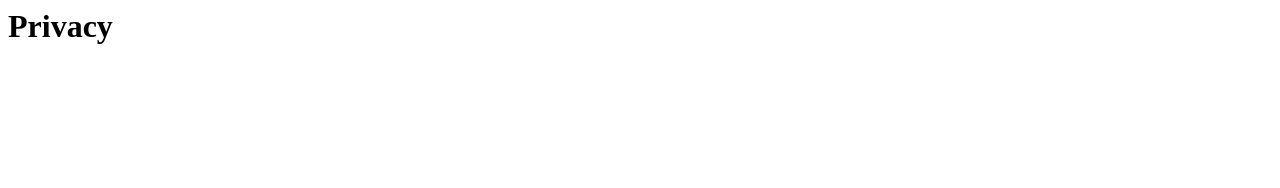
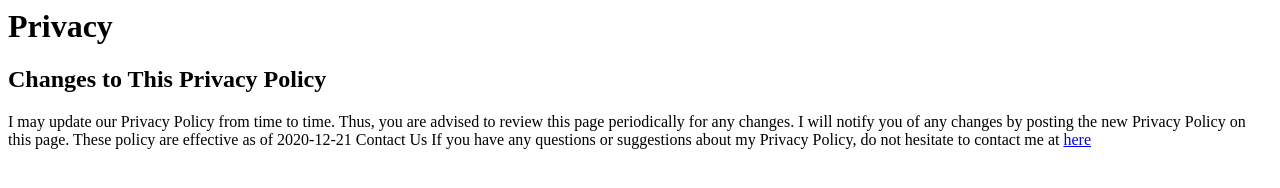
Before and after one commit to thmsoft/erase-any-privacy, a plain HTML site: page index.html in a window 1280 px wide. Drawn offline with Linux system fonts and the light colour scheme.

Commit message:
Update index.html

```diff
--- a/index.html
+++ b/index.html
@@ -1,5 +1,10 @@
 <html>
 <body>
 <h1>Privacy</h1>
+  <h2>Changes to This Privacy Policy</h2>
+  <p>I may update our Privacy Policy from time to time. Thus, you are advised to review this page periodically for any changes. I will notify you of any changes by posting the new Privacy Policy  on this page.
+These policy are effective as of 2020-12-21
+Contact Us
+If you have any questions or suggestions about my Privacy Policy, do not hesitate to contact me at <a href="mailto://manhpd98@icloud.com">here</a></p>
 </body>
 </html>
```
